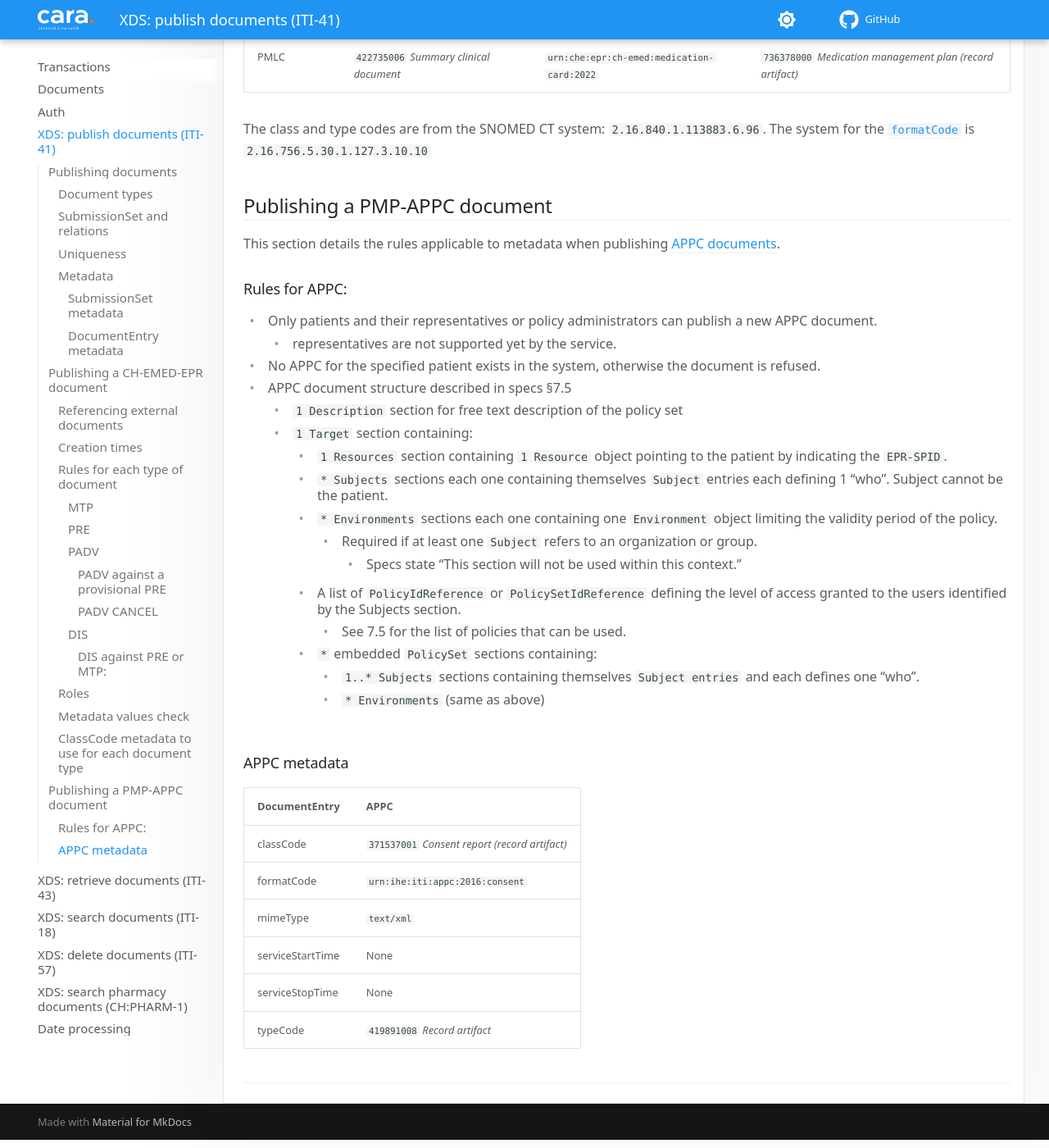
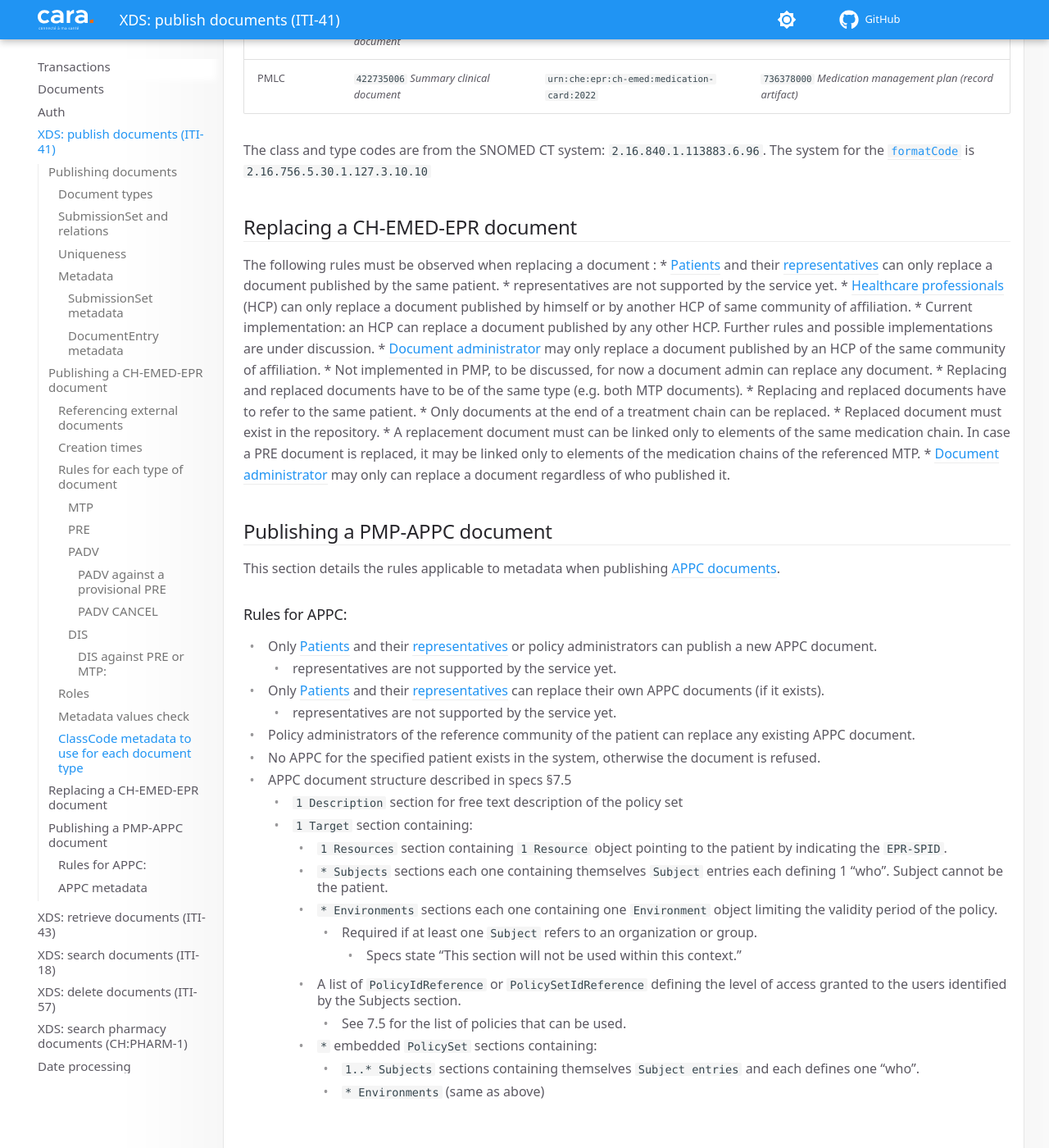
Before and after one commit to CARA-ch/emed-service-guide, an MkDocs documentation site: the page built from docs/transactions/iti41.md, in a window 1280 px wide and 1400 px high, scrolled down 6471 px. Shown: the whole window at 82% size. Built offline with MkDocs 1.6.1 and Material for MkDocs 9.7.7, drawn with Linux system fonts in a browser that asks for light colours; comment, search, counter and statistics services are not loaded; some of the changed text lies outside the part shown.

Commit message:
ajout doc remplacement dans iti41

```diff
--- a/docs/transactions/iti41.md
+++ b/docs/transactions/iti41.md
@@ -181,12 +183,31 @@ Some values from the DocumentEntry are checked against the document (values in m
 
 The class and type codes are from the SNOMED CT system: `2.16.840.1.113883.6.96`. The system for the [`formatCode`](http://www.fhir.org/guides/stats/codesystem-ch.fhir.ig.ch-epr-term-2.16.756.5.30.1.127.3.10.10.html) is `2.16.756.5.30.1.127.3.10.10`
 
+## Replacing a CH-EMED-EPR document
+
+The following rules must be observed when replacing a document :
+* [Patients](http://fhir.ch/ig/ch-epr-term/2.0.9/CodeSystem-2.16.756.5.30.1.127.3.10.6.html#2.16.756.5.30.1.127.3.10.6-PAT) and their [representatives](http://fhir.ch/ig/ch-epr-term/2.0.9/CodeSystem-2.16.756.5.30.1.127.3.10.6.html#2.16.756.5.30.1.127.3.10.6-REP) can only replace a document published by the same patient.
+	* representatives are not supported by the service yet.
+* [Healthcare professionals](http://fhir.ch/ig/ch-epr-term/2.0.9/CodeSystem-2.16.756.5.30.1.127.3.10.6.html#2.16.756.5.30.1.127.3.10.6-HCP) (HCP) can only replace a document published by himself or by another HCP of same community of affiliation.
+    * Current implementation: an HCP can replace a document published by any other HCP. Further rules and possible implementations are under discussion.
+* [Document administrator](https://fhir.ch/ig/ch-epr-term/2.0.9/CodeSystem-2.16.756.5.30.1.127.3.10.6.html) may only replace a document published by an HCP of the same community of affiliation.
+	* Not implemented in PMP, to be discussed, for now a document admin can replace any document.
+* Replacing and replaced documents have to be of the same type (e.g. both MTP documents).
+* Replacing and replaced documents have to refer to the same patient.
+* Only documents at the end of a treatment chain can be replaced.
+* Replaced document must exist in the repository.
+* A replacement document must can be linked only to elements of the same medication chain. In case a PRE document is replaced, it may be linked only to elements of the medication chains of the referenced MTP.
+* [Document administrator](https://fhir.ch/ig/ch-epr-term/2.0.9/CodeSystem-2.16.756.5.30.1.127.3.10.6.html) may only  can replace a document regardless of who published it.
+
 ## Publishing a PMP-APPC document
 This section details the rules applicable to metadata when publishing [APPC documents](https://www.ihe.net/uploadedFiles/Documents/ITI/IHE_ITI_Suppl_APPC.pdf).
 
 ### Rules for APPC:
-* Only patients and their representatives or policy administrators can publish a new APPC document.
-	* representatives are not supported yet by the service.
+* Only  [Patients](http://fhir.ch/ig/ch-epr-term/2.0.9/CodeSystem-2.16.756.5.30.1.127.3.10.6.html#2.16.756.5.30.1.127.3.10.6-PAT) and their [representatives](http://fhir.ch/ig/ch-epr-term/2.0.9/CodeSystem-2.16.756.5.30.1.127.3.10.6.html#2.16.756.5.30.1.127.3.10.6-REP) or policy administrators can publish a new APPC document.
+	* representatives are not supported by the service yet.
+*  Only [Patients](http://fhir.ch/ig/ch-epr-term/2.0.9/CodeSystem-2.16.756.5.30.1.127.3.10.6.html#2.16.756.5.30.1.127.3.10.6-PAT) and their [representatives](http://fhir.ch/ig/ch-epr-term/2.0.9/CodeSystem-2.16.756.5.30.1.127.3.10.6.html#2.16.756.5.30.1.127.3.10.6-REP) can replace their own APPC documents (if it exists).
+	* representatives are not supported by the service yet.
+* Policy administrators of the reference community of the patient can replace any existing APPC document.
 * No APPC for the specified patient exists in the system, otherwise the document is refused.
 * APPC document structure described in specs §7.5
     * `1 Description` section for free text description of the policy set
```
Also changed, not shown: other parts of docs/transactions/iti41.md (+2 -0 lines).
